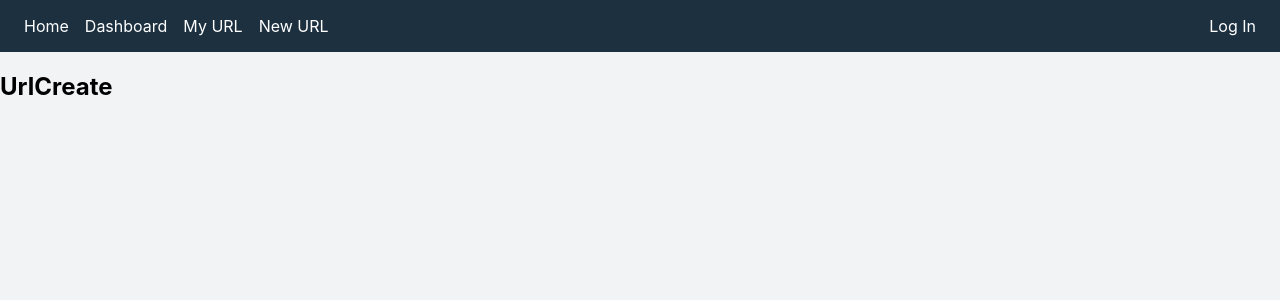
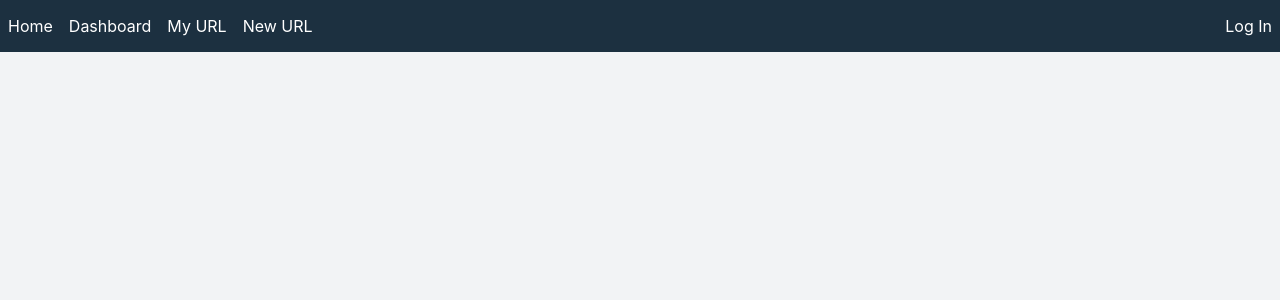
Before and after one commit to fabienzucchet/url-shortener, a React (Create React App) app in the folder front/: page /url/create in a window 1280 px wide. Shown: the top 300 px of the page. Built offline with nearby package versions, Linux system fonts and the light colour scheme.

Commit message:
Make the navbar stay on top

```diff
--- a/front/src/App.css
+++ b/front/src/App.css
@@ -6,8 +6,11 @@ body {
     display: flex;
     justify-content: space-between;
     flex-wrap: wrap;
-    padding: 1em;
+    padding: 1em 0;
     background-color: #1C3040;
+    position: fixed;
+    top: 0px;
+    width: 100%;
 }
 
 .navbar a,.navbar span {
```
